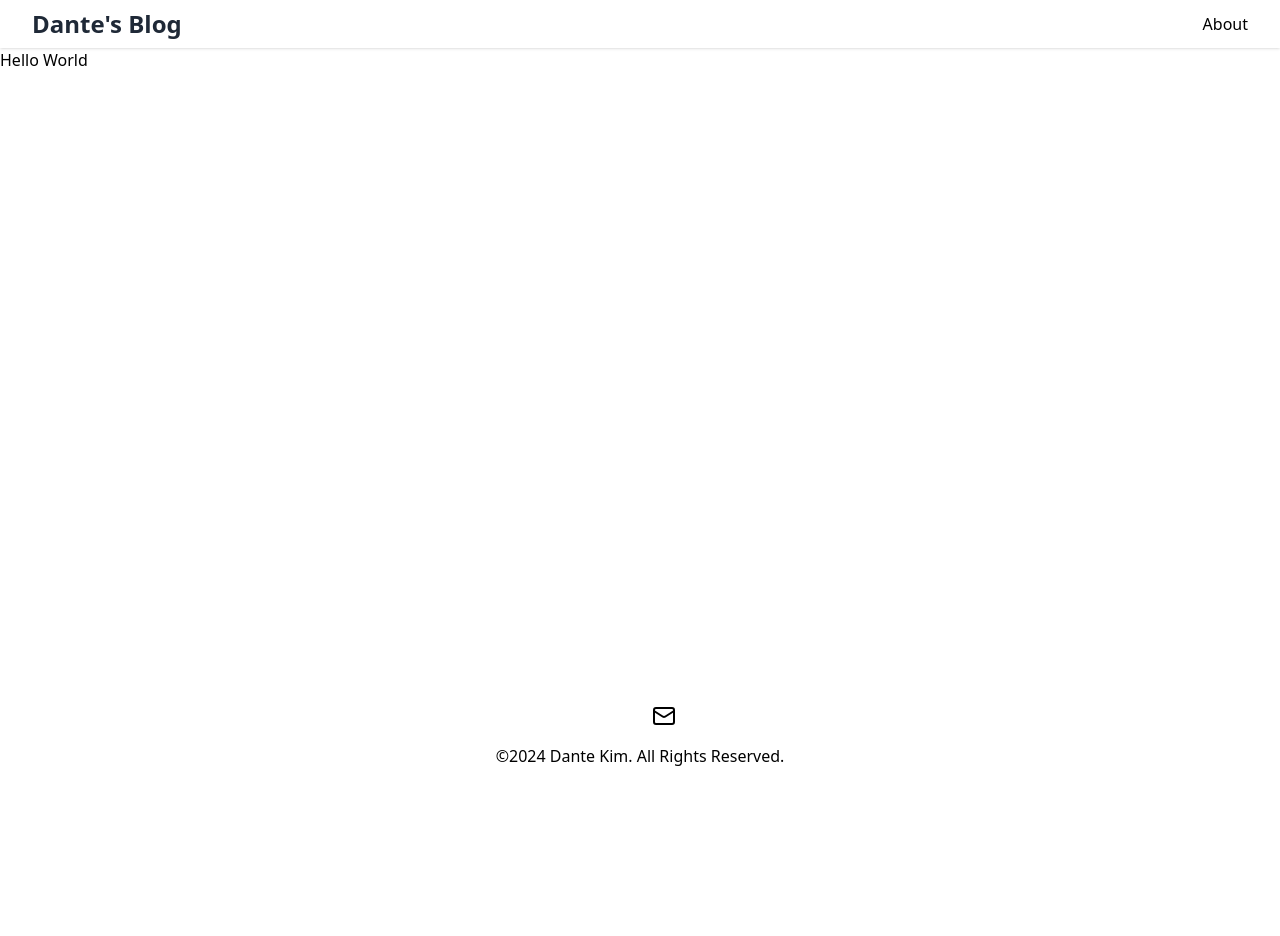
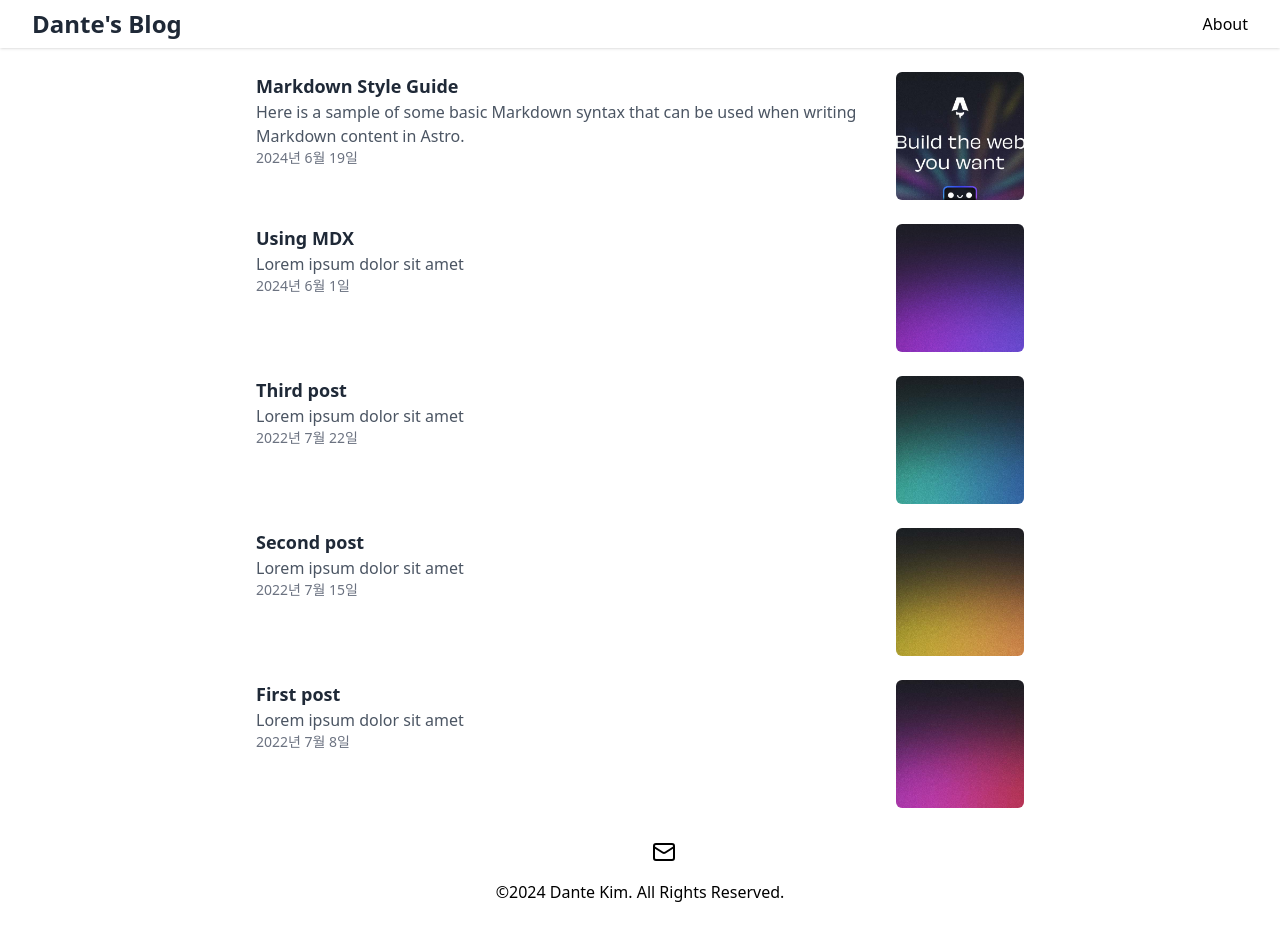
Before and after one commit to seohyeon1578/seohyeon1578.github.io, an Astro site: page / in a window 1280 px wide. Before the commit the page ends 800 px from the top, so only its background shows below. Built offline with nearby package versions, Linux system fonts and the light colour scheme; Astro itself is replaced by a stand-in of ours; some icons are missing.

Commit message:
feat: implement post card component

```diff
--- /dev/null
+++ b/src/components/PostCard/index.astro
@@ -0,0 +1,30 @@
+---
+import type { CollectionEntry } from "astro:content";
+import { formatDateToKoreanString } from "../../utils/dateFormatter";
+
+type Props = CollectionEntry<"blog">;
+
+const {
+  slug,
+  data: { title, description, pubDate, heroImage },
+} = Astro.props;
+---
+
+<article
+  class="post-card flex cursor-pointer transition-transform duration-300 hover:scale-105"
+>
+  <a href={`/post/${slug}`} class="flex w-full">
+    <div class="flex-1 mr-4 flex flex-col">
+      <h2 class="text-lg font-semibold text-gray-800">{title}</h2>
+      <p class="text-gray-600">{description}</p>
+      <time class="text-sm text-gray-500">
+        {formatDateToKoreanString(pubDate)}
+      </time>
+    </div>
+    <img
+      src={heroImage}
+      alt={title}
+      class="w-32 h-32 object-cover rounded-md"
+    />
+  </a>
+</article>
--- a/src/layouts/Layout.astro
+++ b/src/layouts/Layout.astro
@@ -1,9 +1,9 @@
 ---
 import { SITE_TITLE, SITE_DESCRIPTION } from "../constants";
-import Header from '../components/Header/index.astro';
-import Footer from '../components/Footer/index.astro';
+import Header from "../components/Header/index.astro";
+import Footer from "../components/Footer/index.astro";
 
-import '../styles/tailwind.css';
+import "../styles/tailwind.css";
 
 type Props = {
   title?: string;
@@ -23,11 +23,13 @@ const { title = SITE_TITLE, description = SITE_DESCRIPTION } = Astro.props;
     <meta name="generator" content={Astro.generator} />
     <title>{title}</title>
   </head>
-	<body class="flex flex-col min-h-screen">
+  <body>
+    <div class="flex flex-col min-h-screen">
       <Header />
       <main class="flex-grow">
         <slot />
       </main>
       <Footer />
+    </div>
   </body>
 </html>
--- a/src/pages/index.astro
+++ b/src/pages/index.astro
@@ -1,8 +1,19 @@
 ---
+import {getCollection} from 'astro:content';
 import { SITE_TITLE, SITE_DESCRIPTION } from "../constants";
 import Layout from "../layouts/Layout.astro";
+import PostCard from "../components/PostCard/index.astro";
+
+const posts = (await getCollection('blog')).sort(
+  (a, b) => b.data.pubDate.valueOf() - a.data.pubDate.valueOf(),
+);
+
 ---
 
 <Layout title={SITE_TITLE} description={SITE_DESCRIPTION}>
-	<h1>Hello World</h1>
+	<section class="space-y-6 max-w-3xl mx-auto mt-6">
+		{posts.map(post => (
+			<PostCard {...post} />
+		))}
+	</section>
 </Layout>
--- /dev/null
+++ b/src/utils/dateFormatter.ts
@@ -0,0 +1,13 @@
+/**
+ * @param {Date} date - 변환할 날짜
+ * @returns {string} - 변환된 한국식 날짜 문자열
+ * @description 주어진 날짜를 한국식 문자열로 변환합니다.
+ */
+export function formatDateToKoreanString(date: Date): string {
+  const options: Intl.DateTimeFormatOptions = {
+    year: "numeric",
+    month: "short",
+    day: "numeric",
+  };
+  return date.toLocaleDateString("ko-KR", options);
+}
```
Lines whose indentation alone changed are shown as unchanged.
